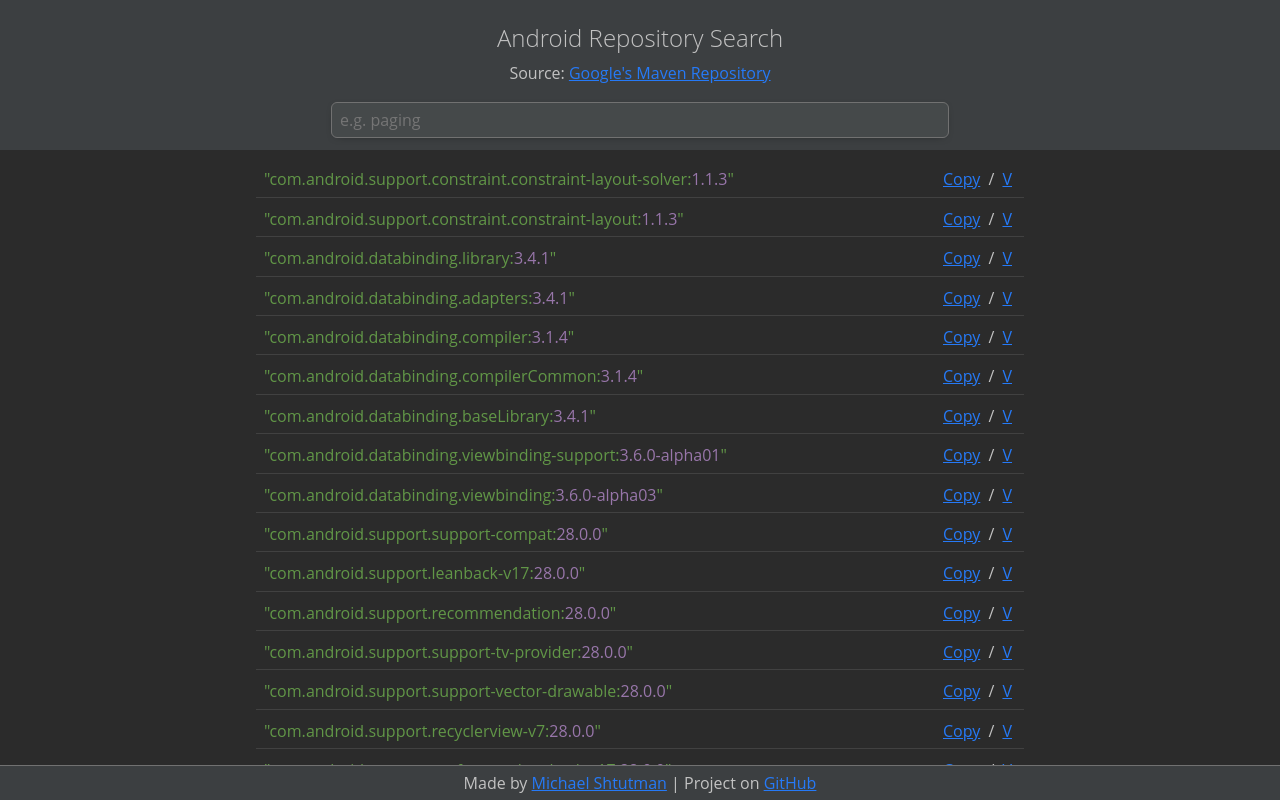
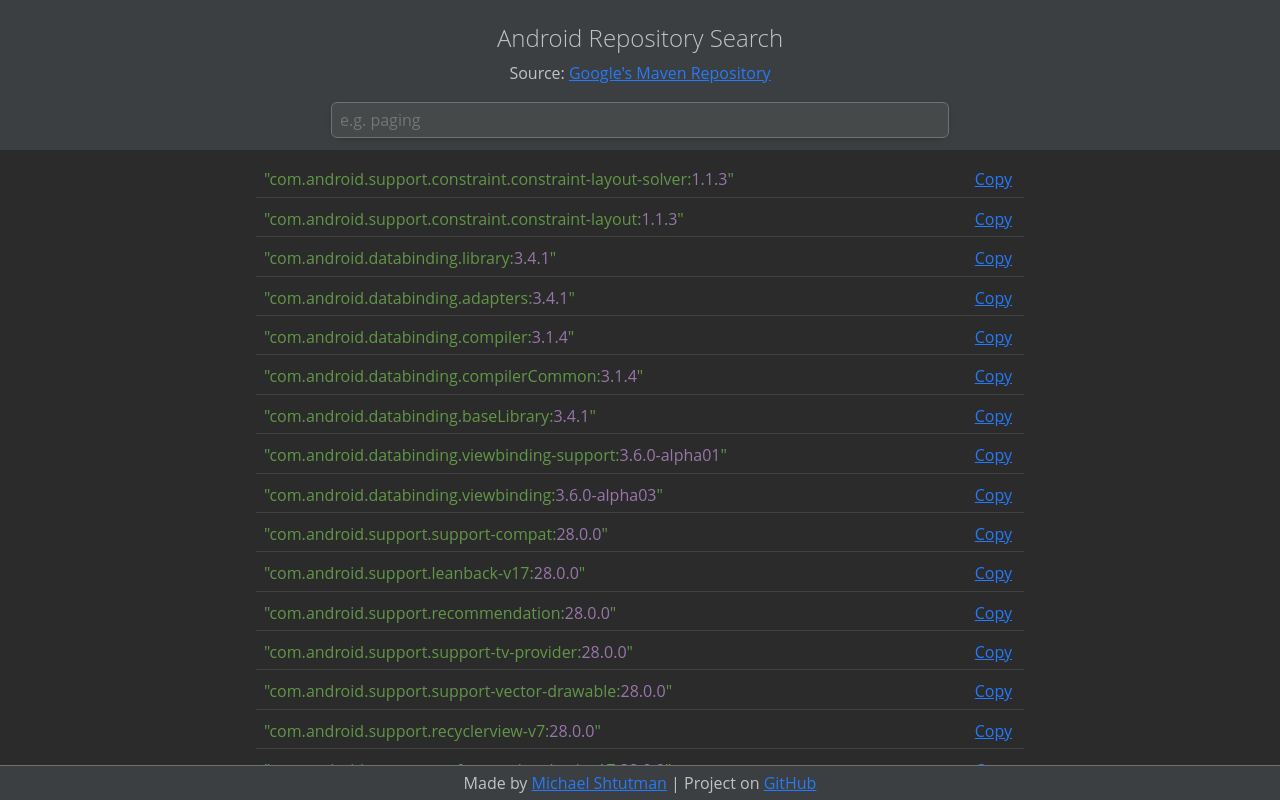
Before and after one commit to maff91/AndroidRepoSearch, a React (Create React App) app: page / in a window 1280 px wide. Built offline with nearby package versions, Linux system fonts and the light colour scheme.

Commit message:
Make "Copy" button work

```diff
--- a/src/App.js
+++ b/src/App.js
@@ -32,12 +32,23 @@
       <React.Fragment>
         <Header onSearch={this.onSearch} />
         <section id="content">
-          <SearchResults results={this.state.searchResults} />
+          <SearchResults results={this.state.searchResults} onCopyClicked={this.onCopyClicked} />
         </section>
         <Footer />
+        <input type="text" id="fake-copy-input" />
       </React.Fragment>
     );
   }
+
+  onCopyClicked = lib => {
+    var tempInput = document.createElement("input");
+    tempInput.style = "position: absolute; left: -1000px; top: -1000px";
+    tempInput.value = lib.name;
+    document.body.appendChild(tempInput);
+    tempInput.select();
+    document.execCommand("copy");
+    document.body.removeChild(tempInput);
+  };
 
   async fetchData() {
     const response = await fetch("/fakeData.json");
--- a/src/App.scss
+++ b/src/App.scss
@@ -189,6 +189,10 @@
 
 // Other.
 
+#fake-copy-input {
+  display: none;
+}
+
 .has-text-centered {
   text-align: center !important;
 }
--- a/src/components/Footer.jsx
+++ b/src/components/Footer.jsx
@@ -3,7 +3,7 @@
 class Footer extends Component {
   render() {
     return (
-      <footer class="has-text-centered">
+      <footer className="has-text-centered">
         <p>
           Made by{" "}
           <a href="https://www.linkedin.com/in/mshtutman/" target="_blank" rel="noopener noreferrer">
--- a/src/components/Header.jsx
+++ b/src/components/Header.jsx
@@ -13,7 +13,7 @@
 
   render() {
     return (
-      <header class="has-text-centered">
+      <header className="has-text-centered">
         <h1>Android Repository Search</h1>
         <h2>
           Source: <a href="https://dl.google.com/dl/android/maven2/index.html">Google's Maven Repository</a>
--- a/src/components/ResultItem.jsx
+++ b/src/components/ResultItem.jsx
@@ -6,14 +6,17 @@
     const latestStableVersion = lib.versions[lib.latestMostStable];
     return (
       <li>
-        <div class="lib-text">
-          <span class="text-code-comment">"{lib.name}:</span>
-          <span class="text-code-purple">{latestStableVersion}</span>
-          <span class="text-code-comment">"</span>
+        <div className="lib-text">
+          <span className="text-code-comment">"{lib.name}:</span>
+          <span className="text-code-purple">{latestStableVersion}</span>
+          <span className="text-code-comment">"</span>
         </div>
 
-        <div class="copy-container">
-          <span class="btn-link">Copy</span> / <span class="btn-link">V</span>
+        <div className="copy-container">
+          <span className="btn-link" onClick={() => this.props.onCopyClicked(lib)}>
+            Copy
+          </span>
+          {/* / <span className="btn-link">V</span> */}
         </div>
       </li>
     );
--- a/src/components/SearchResults.jsx
+++ b/src/components/SearchResults.jsx
@@ -7,11 +7,13 @@
   render() {
     console.log(this.props.results.length);
     const results = this.props.results.slice(0, 50);
-    const resultItems = results.map(lib => <ResultItem key={lib.name} data={lib} />);
+    const resultItems = results.map(lib => (
+      <ResultItem key={lib.name} data={lib} onCopyClicked={this.props.onCopyClicked} />
+    ));
 
     return (
-      <div class="content-container">
-        <ul class="result-list">{resultItems}</ul>
+      <div className="content-container">
+        <ul className="result-list">{resultItems}</ul>
       </div>
     );
   }
```
